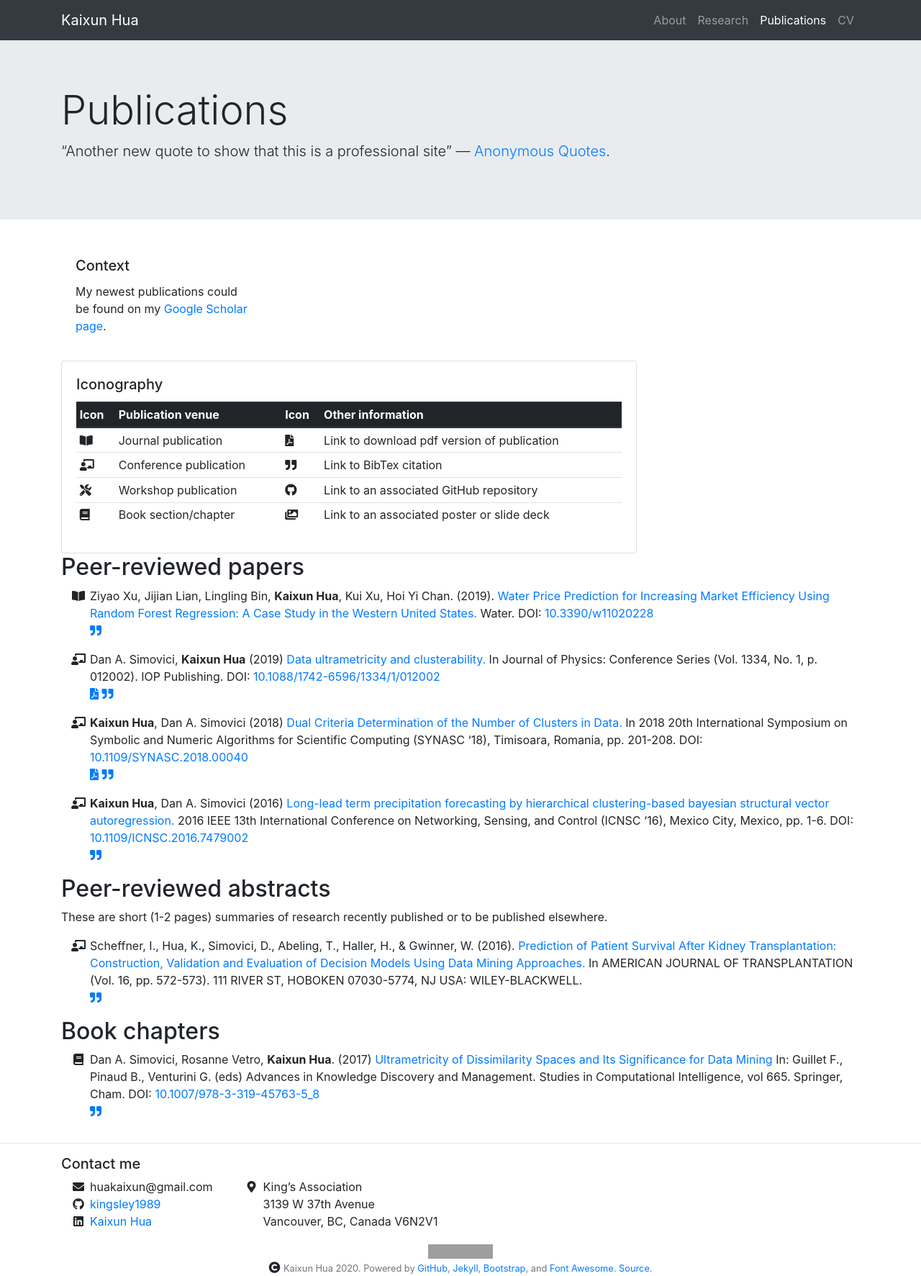
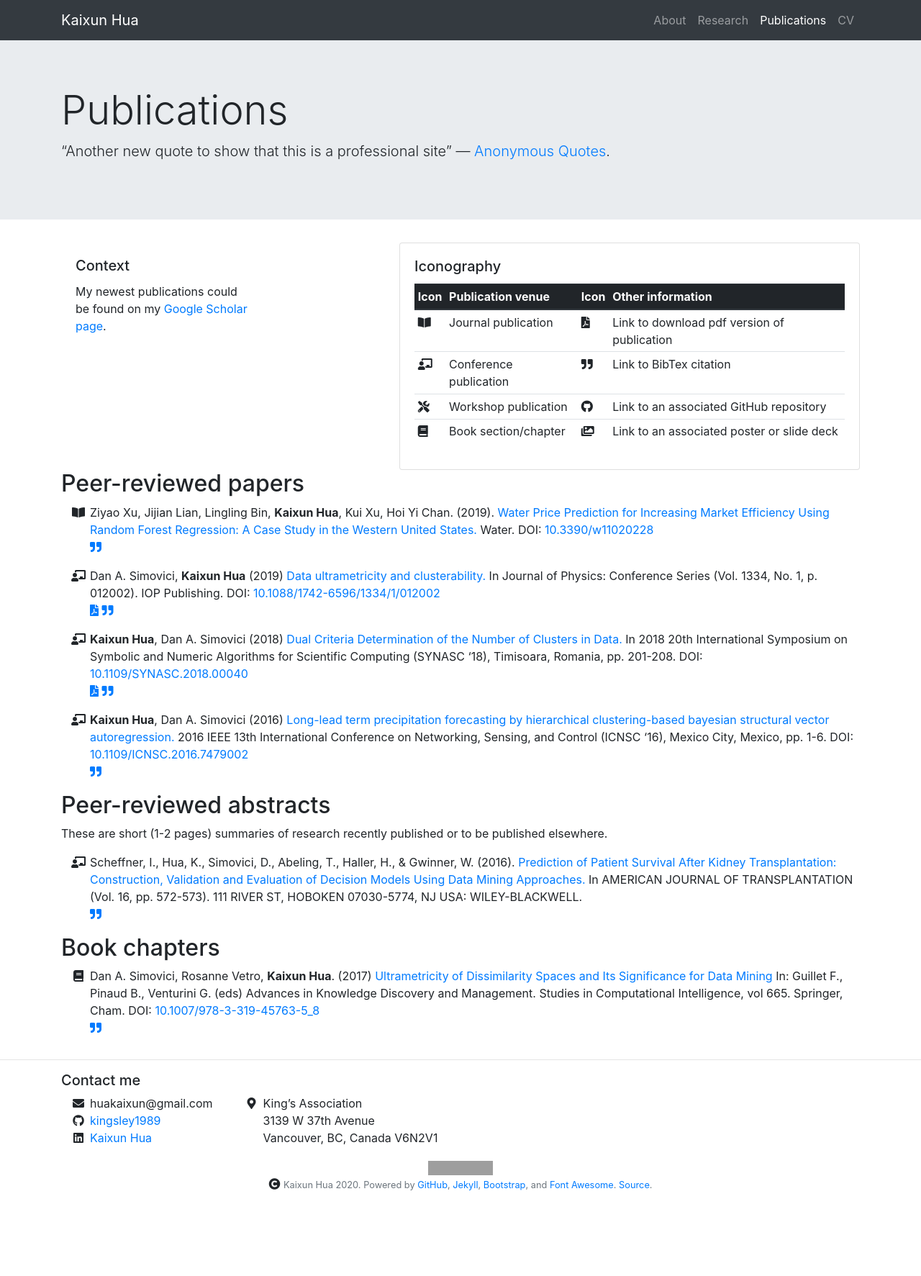
Before and after one commit to kingsley1989/kingsley1989.github.io, a Jekyll site: the page built from _pages/publications.md, in a window 1280 px wide. Shown: the whole page at 72% size. Built offline with Jekyll 4.4.1, drawn with Linux system fonts in a browser that asks for light colours; nearby versions of some CDN libraries; after the commit the page ends 1657 px from its top, so only the background shows below that; grey boxes are pictures that could not be loaded.

Commit message:
Update publications.html

```diff
--- a/_layouts/publications.html
+++ b/_layouts/publications.html
@@ -31,7 +31,7 @@ layout: default
     </div>
     <!-- Icon definitions table -->
     <div class="col">
-      <div class="card" id="iconography-table" style="width: 50rem;">
+      <div class="card" id="iconography-table" style="width: 40rem;">
         <div class="card-body">
           <h5 class="card-title">Iconography</h5>
           <table class="table table-sm">
```
